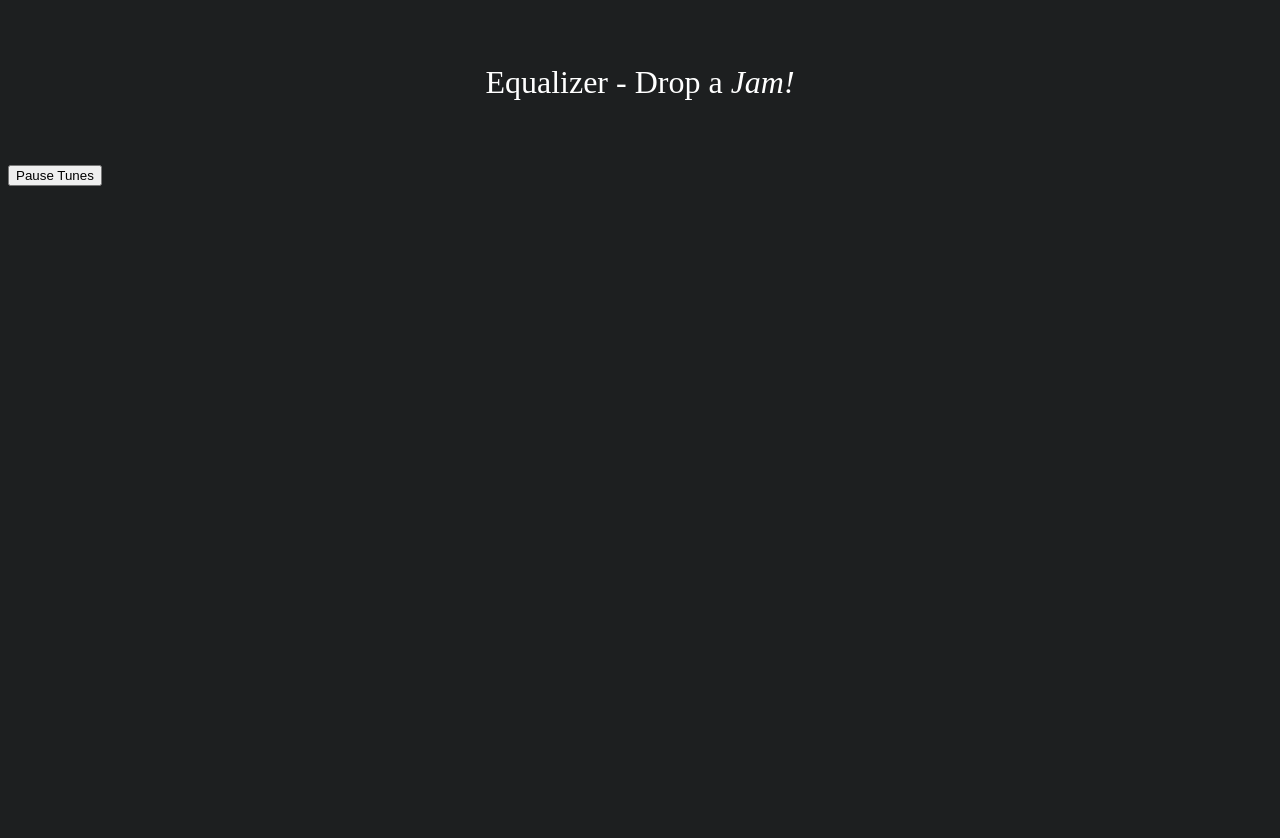
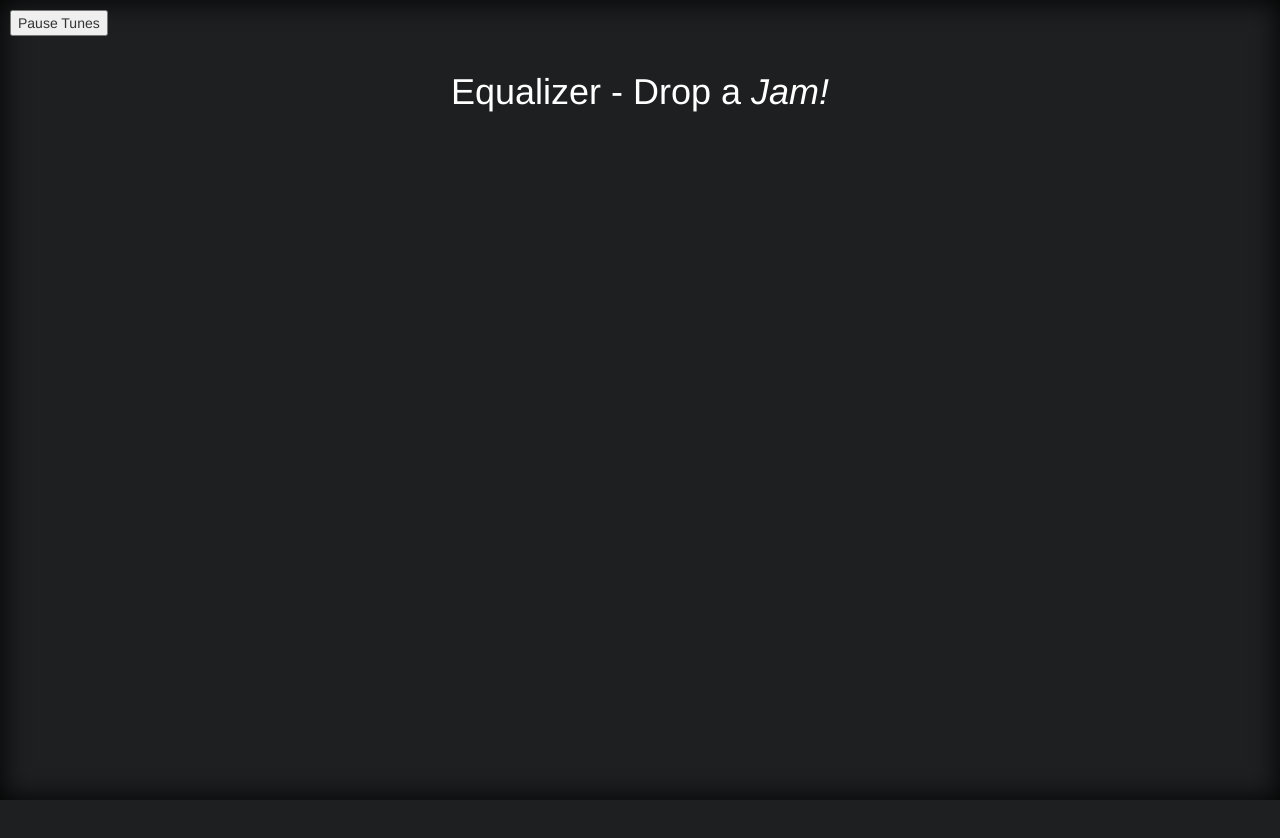
Before and after one commit to keithwillcode/equalizer, a website: page static/index.html in a window 1280 px wide. After the commit the page ends 800 px from the top, so only its background shows below. Drawn offline with nearby package versions, Linux system fonts and the light colour scheme.

Commit message:
Fixed the Pause Tunes button

```diff
--- a/static/bower.json
+++ b/static/bower.json
@@ -18,5 +18,8 @@
   ],
   "dependencies": {
     "jquery": "~2.1.3"
+  },
+  "devDependencies": {
+    "bootstrap": "~3.3.4"
   }
 }
--- a/static/content/styles.css
+++ b/static/content/styles.css
@@ -1,26 +1,31 @@
 body {
 	background-color: #1D1F20;
-  color: white;
 }
 
 h1, h2 {
+    color: White;
     font-weight: lighter;
  	text-align: center;
  	margin: 2em auto;
 }
+
 h2 {
 	font-size: 1.25em;
 	opacity: 0.5;
 }
 
-.output {
-  font-size: 0.75em;
+#equalizerCanvas {
+	box-shadow: inset 0 0 2em black;
+	height: 100%;
+	left: 0;
+	position: fixed;
+	top: 0;
+	width: 100%;
+	z-index: -1;
 }
 
-#c {
-  position: fixed;
-  left: 0; top: 0;
-  width: 100%; height: 100%;
-  box-shadow: inset 0 0 2em black;
-  z-index: -1;
+#pauseTunes {
+	position: absolute;
+	left: 10px;
+	top: 10px;
 }
--- a/static/index.html
+++ b/static/index.html
@@ -7,6 +7,8 @@
     <script type="text/javascript" src="scripts/volume-sample.js"></script>
     <script type="text/javascript" src="scripts/init.js"></script>-->
     <script src="bower_components/jquery/dist/jquery.min.js"></script>
+    <link rel="stylesheet" href="bower_components/bootstrap/dist/css/bootstrap.min.css" />
+    <link rel="stylesheet" href="bower_components/bootstrap/dist/css/bootstrap-theme.min.css" />
     <link rel="stylesheet" href="content/styles.css"></link>
 </head>
 <body>
--- a/static/scripts/main.js
+++ b/static/scripts/main.js
@@ -48,8 +48,8 @@ function renderFrame (audio, analyser) {
   analyser.getByteFrequencyData(frequencyData);
   frequencyData = reduce(frequencyData, canvas.width / 10);
 
-  var colWidth = canvas.width / frequencyData.length;
-  var colHeight = canvas.height / 255;
+  var columnWidth = canvas.width / frequencyData.length;
+  var columnHeight = canvas.height / 255;
   canvasContext.clearRect(0, 0, canvas.width, canvas.height);
   canvasContext.fillStyle = 'rgba(0, 0, 0, 0.3)';
   canvasContext.strokeStyle = 'rgba(88, 197, 63, 0.6)';
@@ -57,7 +57,7 @@ function renderFrame (audio, analyser) {
   canvasContext.beginPath();
   canvasContext.moveTo(0, canvas.height);
   for (var i = 1; i < frequencyData.length; i++) {
-    canvasContext.lineTo(i * colWidth, canvas.height - 10 - frequencyData[i] * colHeight);
+    canvasContext.lineTo(i * columnWidth, canvas.height - 10 - frequencyData[i] * columnHeight);
   }
   canvasContext.lineTo(canvas.width, canvas.height);
   canvasContext.closePath();
```
Also changed, not shown: 1 other file. Lines whose indentation alone changed are shown as unchanged.
